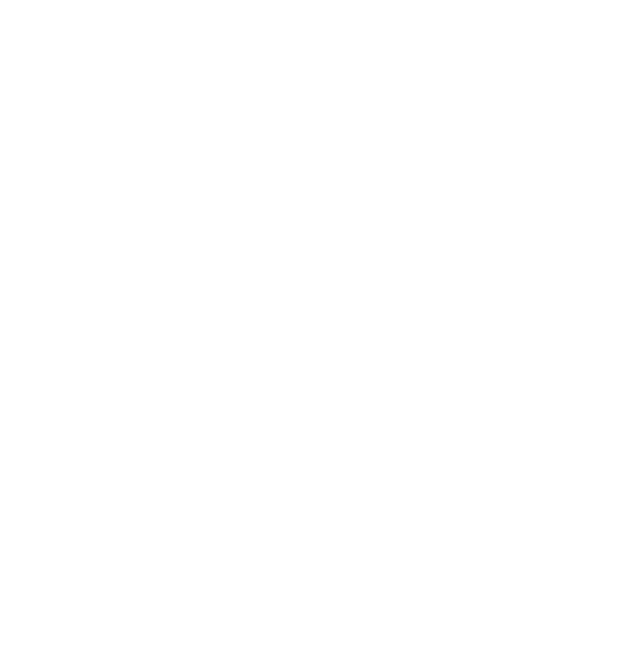
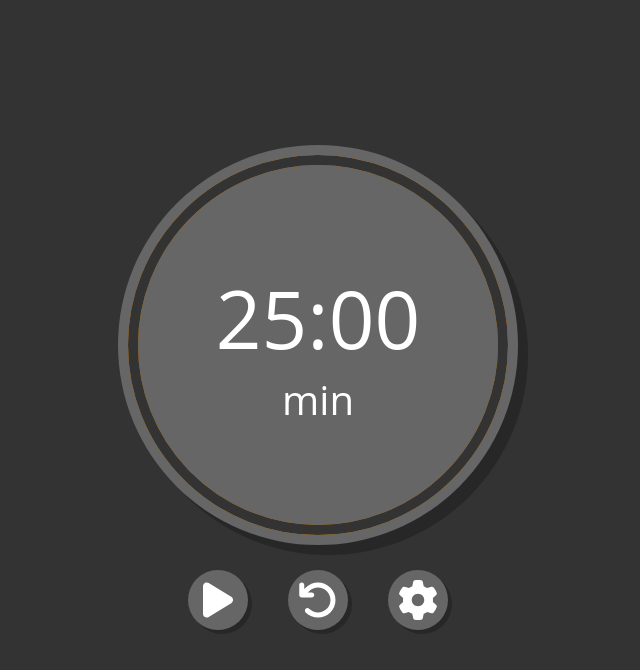
Before and after one commit to maxi326519/pomodoro-app, a React (Create React App) app: page / in a window 1280 px wide. Shown: the top 670 px of the page, without its empty margins (322-962 px from the left). Built offline with nearby package versions, Linux system fonts and the light colour scheme.

Commit message:
Timer styles

```diff
--- a/src/App.js
+++ b/src/App.js
@@ -11,8 +11,8 @@
     <div className="App">
       <Nav/>
       <Routes>
-        <Route path="/" element={<Home/>}/>
-        <Route path="/pomodoro" element={<Pomodoro/>}/>
+{/*         <Route path="/" element={<Home/>}/> */}
+        <Route path="/" element={<Pomodoro/>}/>
       </Routes>
     </div>
   );
--- a/src/components/Home.jsx
+++ b/src/components/Home.jsx
@@ -1,4 +1,6 @@
 import React from 'react'
+
+import './styles/Home.scss'
 
 export default function Home(){
     return(
--- a/src/components/Nav.jsx
+++ b/src/components/Nav.jsx
@@ -1,9 +1,13 @@
 import React from 'react'
+import { Link } from 'react-router-dom'
+
+import './styles/Nav.scss'
 
 export default function Nav(){
     return (
-        <div className='nav'>
-
-        </div>
+        <nav>
+            <Link className='link' to='/' ><svg xmlns="http://www.w3.org/2000/svg" viewBox="0 0 576 512">{/* Font Awesome Pro 6.2.0 by @fontawesome - https://fontawesome.com License - https://fontawesome.com/license (Commercial License) Copyright 2022 Fonticons, Inc.*/}<path d="M575.8 255.5c0 18-15 32.1-32 32.1h-32l.7 160.2c0 2.7-.2 5.4-.5 8.1V472c0 22.1-17.9 40-40 40H456c-1.1 0-2.2 0-3.3-.1c-1.4 .1-2.8 .1-4.2 .1H416 392c-22.1 0-40-17.9-40-40V448 384c0-17.7-14.3-32-32-32H256c-17.7 0-32 14.3-32 32v64 24c0 22.1-17.9 40-40 40H160 128.1c-1.5 0-3-.1-4.5-.2c-1.2 .1-2.4 .2-3.6 .2H104c-22.1 0-40-17.9-40-40V360c0-.9 0-1.9 .1-2.8V287.6H32c-18 0-32-14-32-32.1c0-9 3-17 10-24L266.4 8c7-7 15-8 22-8s15 2 21 7L564.8 231.5c8 7 12 15 11 24z"/></svg></Link>
+            <Link className='link' to='/pomodoro' ><svg xmlns="http://www.w3.org/2000/svg" viewBox="0 0 512 512">{/* Font Awesome Pro 6.2.0 by @fontawesome - https://fontawesome.com License - https://fontawesome.com/license (Commercial License) Copyright 2022 Fonticons, Inc. */}<path d="M256 512C114.6 512 0 397.4 0 256S114.6 0 256 0S512 114.6 512 256s-114.6 256-256 256zM232 120V256c0 8 4 15.5 10.7 20l96 64c11 7.4 25.9 4.4 33.3-6.7s4.4-25.9-6.7-33.3L280 243.2V120c0-13.3-10.7-24-24-24s-24 10.7-24 24z"/></svg></Link>
+        </nav>
     )
 }
--- a/src/components/Pomodoro.jsx
+++ b/src/components/Pomodoro.jsx
@@ -1,15 +1,27 @@
 import React from 'react'
+
+import './styles/Pomodoro.scss'
 
 export default function Pomodoro (){
     return (
         <div className='pomodoro'>
             <div className='circle'>
-                <span className='counter'>25</span>
+                <span className='counter'>25:00</span>
                 <span className='text'>min</span>
             </div>
             <div className='controls'>
-                <button className='play'></button>
-                <button className='restart'></button>
+                <button>
+                    <svg className='play' xmlns="http://www.w3.org/2000/svg" viewBox="0 0 384 512">{/*Font Awesome Pro 6.2.0 by @fontawesome - https://fontawesome.com License - https://fontawesome.com/license (Commercial License) Copyright 2022 Fonticons, Inc. */}<path d="M73 39c-14.8-9.1-33.4-9.4-48.5-.9S0 62.6 0 80V432c0 17.4 9.4 33.4 24.5 41.9s33.7 8.1 48.5-.9L361 297c14.3-8.7 23-24.2 23-41s-8.7-32.2-23-41L73 39z"/></svg>
+                    <svg className='pause' xmlns="http://www.w3.org/2000/svg" viewBox="0 0 320 512">{/* Font Awesome Pro 6.2.0 by @fontawesome - https://fontawesome.com License - https://fontawesome.com/license (Commercial License) Copyright 2022 Fonticons, Inc. */}<path d="M48 64C21.5 64 0 85.5 0 112V400c0 26.5 21.5 48 48 48H80c26.5 0 48-21.5 48-48V112c0-26.5-21.5-48-48-48H48zm192 0c-26.5 0-48 21.5-48 48V400c0 26.5 21.5 48 48 48h32c26.5 0 48-21.5 48-48V112c0-26.5-21.5-48-48-48H240z"/></svg>
+                </button>
+
+                <button className='restart'>
+                    <svg className='reload' xmlns="http://www.w3.org/2000/svg" viewBox="0 0 512 512">{/* Font Awesome Pro 6.2.0 by @fontawesome - https://fontawesome.com License - https://fontawesome.com/license (Commercial License) Copyright 2022 Fonticons, Inc.*/}<path d="M125.7 160H176c17.7 0 32 14.3 32 32s-14.3 32-32 32H48c-17.7 0-32-14.3-32-32V64c0-17.7 14.3-32 32-32s32 14.3 32 32v51.2L97.6 97.6c87.5-87.5 229.3-87.5 316.8 0s87.5 229.3 0 316.8s-229.3 87.5-316.8 0c-12.5-12.5-12.5-32.8 0-45.3s32.8-12.5 45.3 0c62.5 62.5 163.8 62.5 226.3 0s62.5-163.8 0-226.3s-163.8-62.5-226.3 0L125.7 160z"/></svg>
+                </button>
+
+                <button>
+                    <svg xmlns="http://www.w3.org/2000/svg" viewBox="0 0 512 512">{/* Font Awesome Pro 6.2.0 by @fontawesome - https://fontawesome.com License - https://fontawesome.com/license (Commercial License) Copyright 2022 Fonticons, Inc. */}<path d="M495.9 166.6c3.2 8.7 .5 18.4-6.4 24.6l-43.3 39.4c1.1 8.3 1.7 16.8 1.7 25.4s-.6 17.1-1.7 25.4l43.3 39.4c6.9 6.2 9.6 15.9 6.4 24.6c-4.4 11.9-9.7 23.3-15.8 34.3l-4.7 8.1c-6.6 11-14 21.4-22.1 31.2c-5.9 7.2-15.7 9.6-24.5 6.8l-55.7-17.7c-13.4 10.3-28.2 18.9-44 25.4l-12.5 57.1c-2 9.1-9 16.3-18.2 17.8c-13.8 2.3-28 3.5-42.5 3.5s-28.7-1.2-42.5-3.5c-9.2-1.5-16.2-8.7-18.2-17.8l-12.5-57.1c-15.8-6.5-30.6-15.1-44-25.4L83.1 425.9c-8.8 2.8-18.6 .3-24.5-6.8c-8.1-9.8-15.5-20.2-22.1-31.2l-4.7-8.1c-6.1-11-11.4-22.4-15.8-34.3c-3.2-8.7-.5-18.4 6.4-24.6l43.3-39.4C64.6 273.1 64 264.6 64 256s.6-17.1 1.7-25.4L22.4 191.2c-6.9-6.2-9.6-15.9-6.4-24.6c4.4-11.9 9.7-23.3 15.8-34.3l4.7-8.1c6.6-11 14-21.4 22.1-31.2c5.9-7.2 15.7-9.6 24.5-6.8l55.7 17.7c13.4-10.3 28.2-18.9 44-25.4l12.5-57.1c2-9.1 9-16.3 18.2-17.8C227.3 1.2 241.5 0 256 0s28.7 1.2 42.5 3.5c9.2 1.5 16.2 8.7 18.2 17.8l12.5 57.1c15.8 6.5 30.6 15.1 44 25.4l55.7-17.7c8.8-2.8 18.6-.3 24.5 6.8c8.1 9.8 15.5 20.2 22.1 31.2l4.7 8.1c6.1 11 11.4 22.4 15.8 34.3zM256 336c44.2 0 80-35.8 80-80s-35.8-80-80-80s-80 35.8-80 80s35.8 80 80 80z"/></svg>
+                </button>
             </div>
         </div>
     )
--- a/src/components/styles/Home.scss
+++ b/src/components/styles/Home.scss
@@ -0,0 +1,7 @@
+@use 'var';
+
+.home{
+    width: 100%;
+    height: 100vh;
+    background-color: var.$background;
+}
--- a/src/components/styles/Nav.scss
+++ b/src/components/styles/Nav.scss
@@ -0,0 +1,25 @@
+@use 'var';
+
+nav{
+    display: none;
+    width: 100%;
+    height: 30px;
+    padding: 10px;
+    background-color: var.$background-2;
+
+    .link{
+        height: 100%;
+        padding: 0 20px;
+
+        svg{
+            height: 100%;
+            fill: white;
+            transition: 0.2s;
+        }
+
+        &:hover svg{
+            fill: var.$primary-color;
+            transition: 0.2s;
+        }
+    }
+}
--- a/src/components/styles/Pomodoro.scss
+++ b/src/components/styles/Pomodoro.scss
@@ -0,0 +1,140 @@
+@use 'var';
+
+.pomodoro{
+    display: flex;
+    flex-direction: column;
+    justify-content: center;
+    align-items: center;
+    width: 100%;
+    height: 100vh;
+    background-color: var.$background;
+
+    font-family: var.$font;
+
+    .circle{
+        display: flex;
+        position: relative;
+        flex-direction: column;
+        justify-content: center;
+        align-items: center;
+        width: 50vh;
+        height: 50vh;
+        border-radius: 50%;
+        box-shadow: 10px 10px 0px 0px #222a;
+        background-color: var.$background-2;
+        outline: 4px solid transparent;
+        color: var.$font-color;
+        transition: 0.2s;
+
+        &:after{
+            content: '';
+            position: absolute;
+            width: 90%;
+            height: 90%;
+            border-radius: 50%;
+            border: 10px solid var.$background;
+        }
+
+        &:before {
+            content: '';
+            position: absolute;
+            width: 90%;
+            height: 90%;
+            border-radius: 50%;
+            border: 10px solid var.$primary-color;
+       }
+
+        .counter{
+            font-size: 10vh;
+        }
+
+        .text{
+            font-size: 5vh;
+        }
+
+        &:hover{
+            transform: scale(1.04);
+            outline: 4px solid var.$primary-color;
+            transition: 0.2s;
+        }
+    }
+
+    .controls{
+        display: flex;
+        margin: 20px;
+
+        button{
+            position: relative;
+            width: 60px;
+            height: 60px;
+            margin: 5px 20px;
+            padding: 10px;
+            border-radius: 50%;
+            box-shadow: 4px 4px 0px 0px #222a;
+            background-color: var.$background-2;
+            border: none;
+            transition: 0.2s;
+
+            svg{
+                width: 100%;
+                height: 100%;
+                fill: var.$font-color;
+                transition: 0.2s;
+            }
+
+            .pause{display: none;}
+
+            &:after{
+                content: "content";
+                position: absolute;
+                top: 100%;
+                padding: 5px 10px;
+                font-weight: bold;
+                border-radius: 15px;
+                box-shadow: 4px 4px 0px 0px var.$primary-color;
+                background-color: var.$background-hover;
+                color: var.$primary-color;
+                opacity: 0%;
+                transition: 0.2s;
+            }
+
+            &:first-child:after{
+                content: 'Play Pause';
+                left: 2px;
+            }
+            &:nth-child(2):after{
+                content: 'Restart';
+                left: 0px;
+            }
+            &:nth-child(3):after{
+                content: 'Settings';
+                left: -4px;
+            }
+
+            &:hover{
+                background-color: var.$background-hover;
+                box-shadow: 4px 4px 0px 0px var.$primary-color;
+                transition: 0.2s;
+
+                &:after{
+                    top: 120%;
+                    opacity: 100%;
+                    transition: 0.2s;
+                }
+
+                svg{
+                    animation: 0.2s ease transition;
+                    fill: var.$primary-color;
+                    transition: 0.2s;
+                }
+            }
+        }
+    }
+}
+
+@keyframes transition{
+    0%{transform: rotate(0)}
+    20%{transform: rotate(-15deg)}
+    80%{ transform: rotate(15deg)}
+    100%{transform: rotate(0)}
+}
--- /dev/null
+++ b/src/components/styles/var.scss
@@ -0,0 +1,13 @@
+$background: #333;
+$background-2: #666;
+$background-hover: white;
+$font-color: white;
+$primary-color: #ff9900;
+
+/* $background: white;
+$background-2: #ccc;
+$background-hover: #444;
+$font-color: #444;
+$primary-color: #ff9900; */
+
+$font: 'Open Sans', sans-serif;
```
